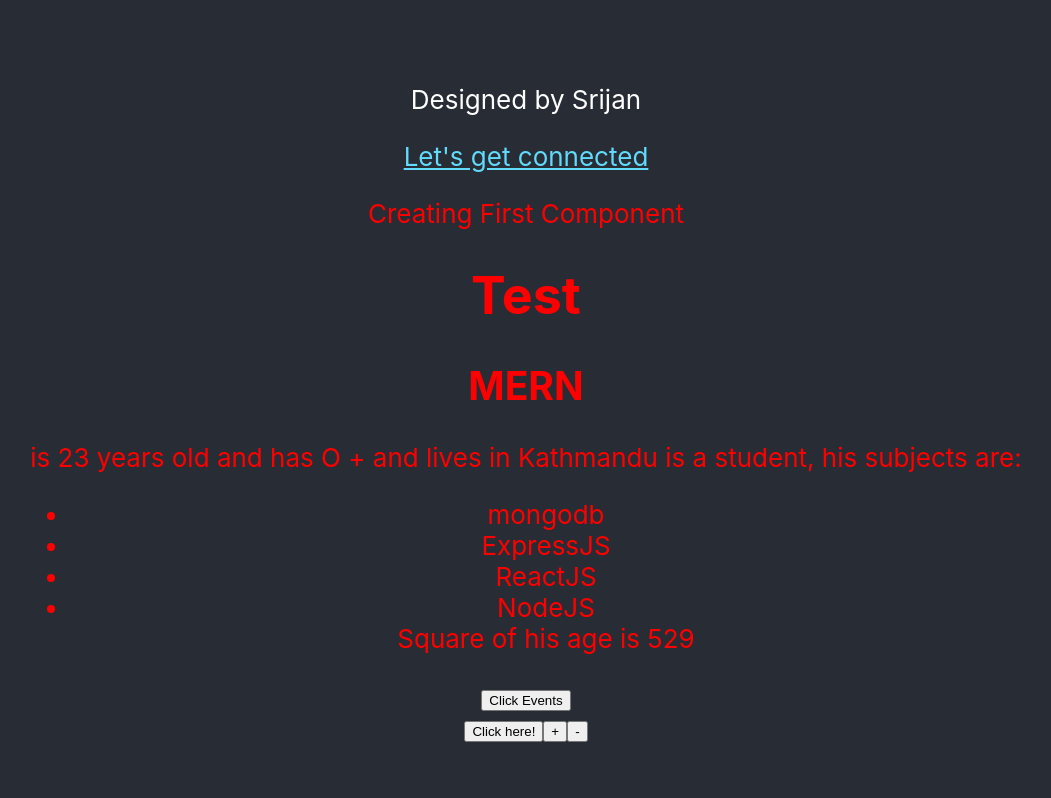
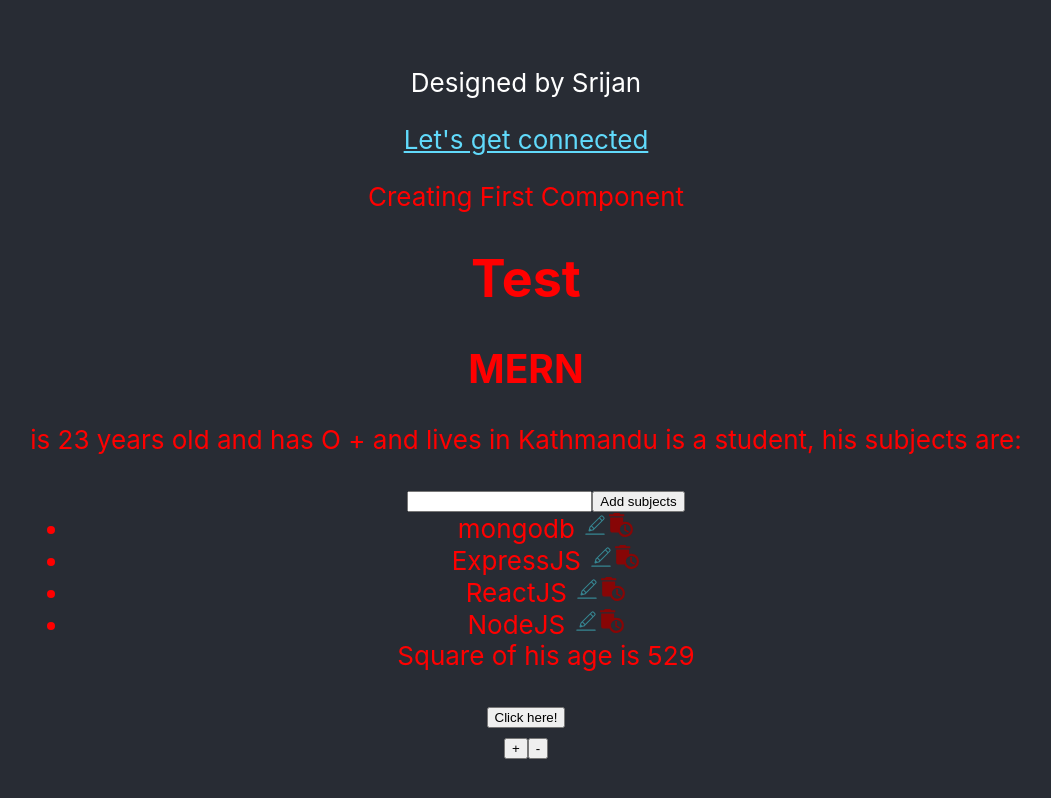
Before and after one commit to srijankarki07/MERN, a React (Create React App) app in the folder react/sri/: page / in a window 1280 px wide. Shown: the whole page, without its empty margins (114-1165 px from the left). Built offline with nearby package versions, Linux system fonts and the light colour scheme.

Commit message:
importing icons and adding delete button

```diff
--- a/react/sri/src/FirstComponent.js
+++ b/react/sri/src/FirstComponent.js
@@ -1,5 +1,8 @@
 /*here abc is an object*/
 import { useState } from "react";
+import { MdAutoDelete } from "react-icons/md";
+import { CiEdit } from "react-icons/ci";
+
 const FirstComponent = ({
   name,
   courseName,
@@ -11,13 +14,16 @@ const FirstComponent = ({
 }) => {
   //boolean state setting example
   const [testBoolean, setBoolean] = useState(isStudent);
+
+  //number state setting example
   const [count, setCount] = useState(age);
-  //number state setting example
-  console.log(typeof testBoolean, typeof setBoolean, "check state");
-  //function for click event
-  const handleClick = () => {
-    console.log("hello,guys");
-  };
+
+  //array state setting example
+  const [subs, setSubs] = useState(subjects);
+
+  const [subject, setSubject] = useState(" ");
+
+  //console.log(typeof testBoolean, typeof setBoolean, "check state");
 
   return (
     <div
@@ -35,23 +41,75 @@ const FirstComponent = ({
         subjects are: {/*props.subjects.join(", ")*/}
       </p>
       <ul>
+        <input
+          placeholder="Enter name of subjects"
+          value={subject}
+          onChange={(e) => setSubject(e.target.value)}
+        />
+        <button
+          onClick={(e) => {
+            setSubs([subject, ...subs]);
+            setSubject("");
+          }}
+        >
+          Add subjects
+        </button>
         {/*mapping array to should be done to use it*/}
-        {subjects.map((s) => (
-          <li key={s}>{s}</li>
+        {subs.map((s) => (
+          <li key={s}>
+            {" "}
+            {s}{" "}
+            <CiEdit
+              color={"#368692"}
+              onClick={(e) => setSubs(subs.filter((x) => x !== s))}
+            />
+            <MdAutoDelete
+              color={"#870606"}
+              onClick={(e) => setSubs(subs.filter((x) => x !== s))}
+            />
+          </li>
         ))}
         Square of his age is {square(age)}
       </ul>
-      {/*handling click events*/}
-      <button onClick={handleClick}>Click Events</button>
-      <br></br>
+
       <button
         onClick={(e) => setBoolean(!testBoolean)}
         onMouseOver={(e) => console.log(e)}
       >
         Click here!
       </button>
-      <button onClick={(e) => setCount(count + 1)}>+</button>
-      <button onClick={(e) => setCount(count - 1)}>-</button>
+      <br></br>
+      <button onClick={(e) => setCount(count < 20 ? count + 1 : count)}>
+        +
+      </button>
+      <button onClick={(e) => setCount(count > 1 ? count - 1 : count)}>
+        -
+      </button>
+
+      {/*<form>
+        <input type="button" />
+        <input type="checkbox" />
+        <input type="color" />
+        <input type="date" />
+        <input type="datetime-local" />
+        <input type="email" />
+        <input type="file" />
+        <input type="hidden" />
+        <input type="image" />
+        <input type="month" />
+        <input type="number" />
+        <input type="password" />
+        <input type="radio" />
+        <input type="range" />
+        <input type="reset" />
+        <input type="search" />
+        <input type="submit" />
+        <input type="tel" />
+        <input type="text" />
+        <input type="time" />
+        <input type="url" />
+        <input type="week" />
+        </form>*/}
     </div>
   );
 };
```
